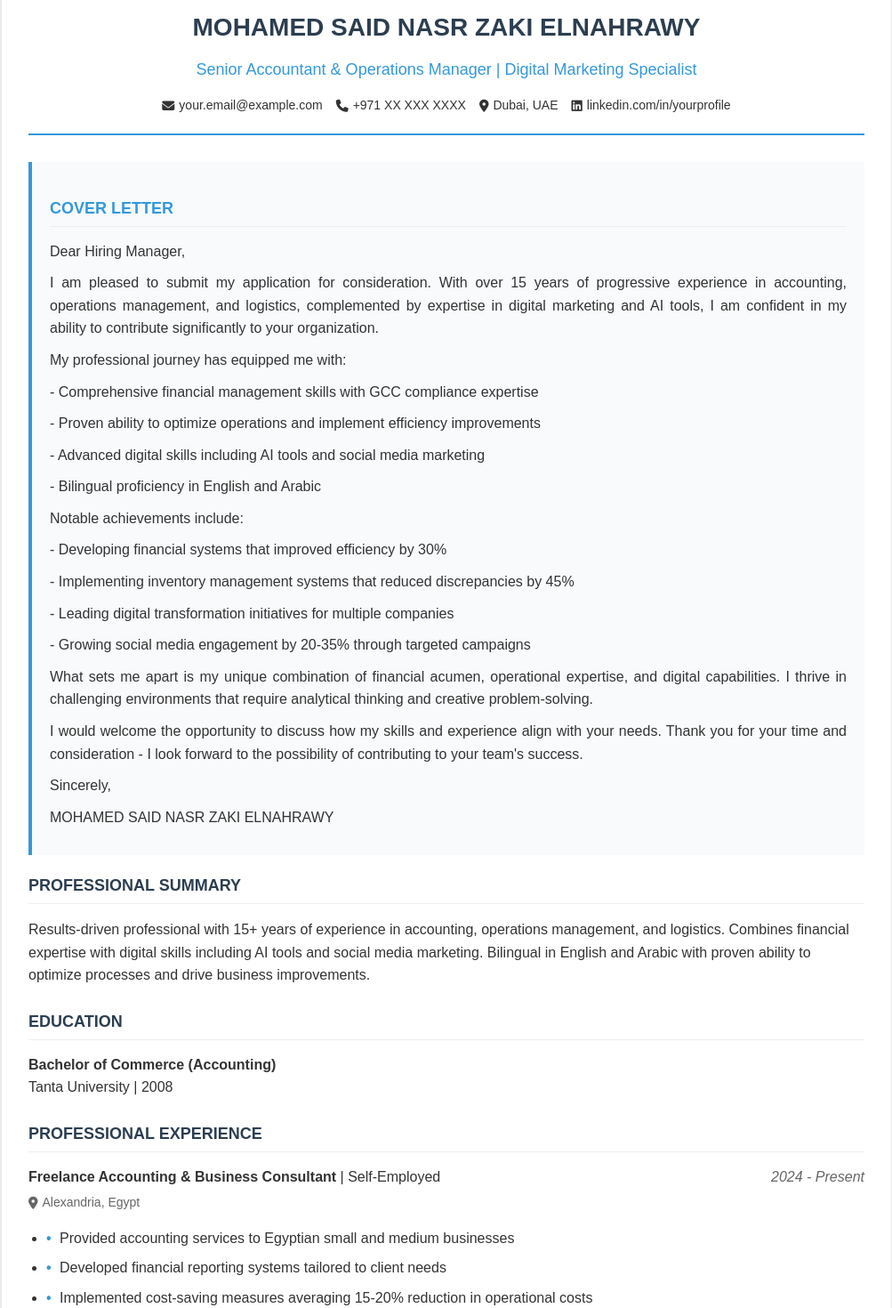
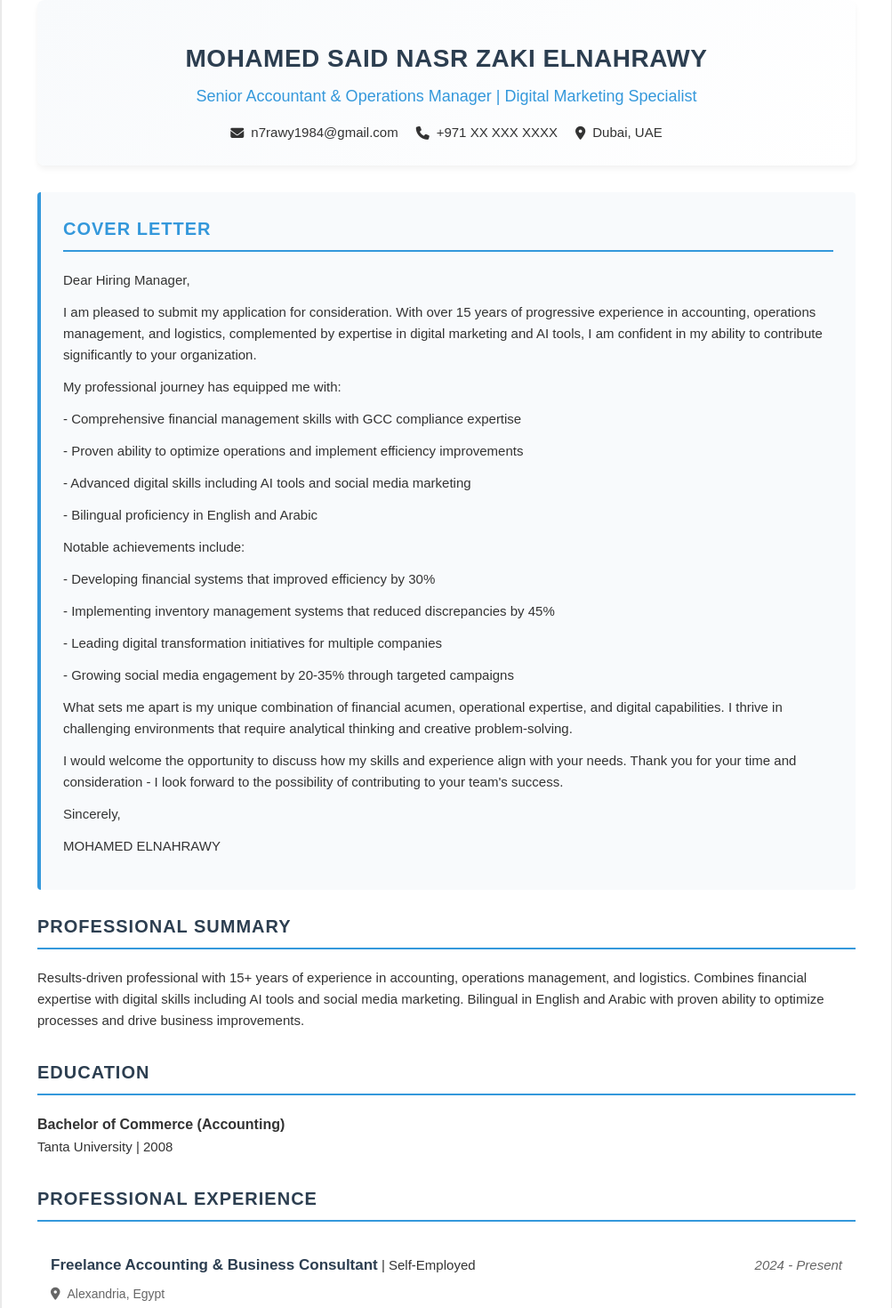
Before and after one commit to n7rawy1984/react-cv, a React (Create React App) app: page / in a window 1280 px wide. Shown: the part 60-1530 px from the top of the page at 89% size, without its empty margins (138-1141 px from the left). Built offline with nearby package versions, Linux system fonts and the light colour scheme.

Commit message:
Improved CV layout

```diff
--- a/src/ResumeEditor.js
+++ b/src/ResumeEditor.js
@@ -25,7 +25,7 @@ const CV = () => {
     I would welcome the opportunity to discuss how my skills and experience align with your needs. Thank you for your time and consideration - I look forward to the possibility of contributing to your team's success.
 
     Sincerely,
-    MOHAMED SAID NASR ZAKI ELNAHRAWY
+    MOHAMED ELNAHRAWY
   `;
 
   const cvData = {
@@ -34,10 +34,9 @@ const CV = () => {
       title:
         "Senior Accountant & Operations Manager | Digital Marketing Specialist",
       contact: {
-        email: "your.email@example.com",
+        email: "n7rawy1984@gmail.com",
         phone: "+971 XX XXX XXXX",
         location: "Dubai, UAE",
-        linkedin: "linkedin.com/in/yourprofile",
       },
     },
     summary:
@@ -192,10 +191,6 @@ const CV = () => {
               <i className="fas fa-map-marker-alt"></i>{" "}
               {cvData.personalInfo.contact.location}
             </span>
-            <span>
-              <i className="fab fa-linkedin"></i>{" "}
-              {cvData.personalInfo.contact.linkedin}
-            </span>
           </div>
         </header>
 
--- a/src/style.css
+++ b/src/style.css
@@ -1,3 +1,10 @@
+:root {
+  --primary-color: #3498db;
+  --secondary-color: #2c3e50;
+  --accent-color: #e74c3c;
+  --light-bg: #f8fafc;
+}
+
 /* Base Styles */
 body {
   font-family: "Arial", sans-serif;
@@ -6,6 +13,7 @@ body {
   background-color: #f5f5f5;
   margin: 0;
   padding: 20px;
+  font-size: 15px;
 }
 
 .app-container {
@@ -15,29 +23,34 @@ body {
 
 .cv-container {
   background-color: white;
-  box-shadow: 0 0 10px rgba(0, 0, 0, 0.1);
-  padding: 30px;
+  box-shadow: 0 0 15px rgba(0, 0, 0, 0.1);
+  padding: 40px;
   margin-bottom: 30px;
+  border-radius: 8px;
 }
 
 /* Header Styles */
 .cv-header {
   text-align: center;
   margin-bottom: 30px;
-  border-bottom: 2px solid #3498db;
-  padding-bottom: 20px;
+  padding: 25px;
+  background: linear-gradient(135deg, var(--light-bg) 0%, #ffffff 100%);
+  border-radius: 8px;
+  box-shadow: 0 4px 6px rgba(0, 0, 0, 0.05);
 }
 
 .cv-header h1 {
-  color: #2c3e50;
+  color: var(--secondary-color);
   margin-bottom: 5px;
   font-size: 28px;
+  font-weight: 700;
+  letter-spacing: 0.5px;
 }
 
 .cv-header h2 {
-  color: #3498db;
+  color: var(--primary-color);
   font-size: 18px;
-  font-weight: normal;
+  font-weight: 500;
   margin-top: 0;
   margin-bottom: 15px;
 }
@@ -46,44 +59,50 @@ body {
   display: flex;
   justify-content: center;
   flex-wrap: wrap;
-  gap: 15px;
-  font-size: 14px;
+  gap: 20px;
+  font-size: 15px;
 }
 
 .contact-info span {
   display: flex;
   align-items: center;
-  gap: 5px;
+  gap: 8px;
 }
 
 /* Section Styles */
 .cv-section {
-  margin-bottom: 25px;
+  margin-bottom: 30px;
+  page-break-inside: avoid;
 }
 
 .cv-section h3 {
-  color: #2c3e50;
-  border-bottom: 1px solid #eee;
-  padding-bottom: 5px;
-  margin-bottom: 15px;
-  font-size: 18px;
+  color: var(--secondary-color);
+  border-bottom: 2px solid var(--primary-color);
+  padding-bottom: 8px;
+  margin-bottom: 20px;
+  font-size: 20px;
+  font-weight: 600;
+  text-transform: uppercase;
+  letter-spacing: 1px;
 }
 
 /* Cover Letter Styles */
 .cover-letter {
-  background-color: #f9f9f9;
-  padding: 15px;
-  border-left: 4px solid #3498db;
-  margin-bottom: 25px;
+  background-color: var(--light-bg);
+  padding: 25px;
+  border-left: 4px solid var(--primary-color);
+  margin: 25px 0;
+  border-radius: 4px;
 }
 
 .cover-letter h3 {
-  color: #3498db;
+  color: var(--primary-color);
+  margin-top: 0;
 }
 
 .cover-letter-content p {
-  margin: 10px 0;
-  text-align: justify;
+  margin: 12px 0;
+  text-align: left;
 }
 
 /* Education Styles */
@@ -91,51 +110,82 @@ body {
   margin-bottom: 15px;
 }
 
+.education-item strong {
+  font-size: 16px;
+}
+
 /* Experience Styles */
 .experience-item {
-  margin-bottom: 20px;
+  margin-bottom: 25px;
+  padding: 15px;
+  border-radius: 4px;
+  transition: background-color 0.3s ease;
+}
+
+.experience-item:hover {
+  background-color: var(--light-bg);
 }
 
 .experience-header {
   display: flex;
   justify-content: space-between;
-  margin-bottom: 5px;
+  margin-bottom: 8px;
+  align-items: baseline;
+  flex-wrap: wrap;
+}
+
+.experience-header strong {
+  font-size: 17px;
+  color: var(--secondary-color);
 }
 
 .experience-period {
   color: #666;
   font-style: italic;
+  font-size: 15px;
 }
 
 .experience-location {
   color: #666;
   font-size: 14px;
-  margin-bottom: 10px;
+  margin-bottom: 12px;
   display: flex;
   align-items: center;
-  gap: 5px;
+  gap: 8px;
 }
 
 /* Lists Styles */
 .achievements-list {
+  padding-left: 5px;
+  list-style: none;
+}
+
+.achievements-list li {
+  margin-bottom: 10px;
+  line-height: 1.5;
+  position: relative;
   padding-left: 20px;
 }
 
-.achievements-list li {
-  margin-bottom: 8px;
+.achievements-list li::before {
+  content: "▹";
+  position: absolute;
+  left: 0;
+  color: var(--primary-color);
 }
 
 /* Skills Styles */
 .skills-container {
   display: grid;
-  grid-template-columns: repeat(auto-fit, minmax(200px, 1fr));
-  gap: 20px;
+  grid-template-columns: repeat(auto-fit, minmax(220px, 1fr));
+  gap: 25px;
 }
 
 .skills-column h4 {
-  color: #3498db;
-  margin-bottom: 10px;
+  color: var(--primary-color);
+  margin-bottom: 12px;
   font-size: 16px;
+  font-weight: 600;
 }
 
 .skills-column ul {
@@ -146,32 +196,48 @@ body {
 .skills-column li {
   margin-bottom: 8px;
   position: relative;
-  padding-left: 15px;
+  padding-left: 20px;
 }
 
 .skills-column li:before {
   content: "•";
-  color: #3498db;
+  color: var(--primary-color);
   position: absolute;
-  left: 0;
+  left: 5px;
+  font-weight: bold;
+  font-size: 18px;
 }
 
 /* Languages Styles */
 .languages-list {
   display: flex;
-  gap: 20px;
+  gap: 30px;
+}
+
+.languages-list div {
+  display: flex;
+  flex-direction: column;
+}
+
+.languages-list strong {
+  color: var(--secondary-color);
 }
 
 /* Responsive Styles */
 @media (max-width: 768px) {
+  .cv-container {
+    padding: 25px;
+  }
+
   .contact-info {
     flex-direction: column;
     align-items: center;
-    gap: 8px;
+    gap: 10px;
   }
 
   .experience-header {
     flex-direction: column;
+    gap: 5px;
   }
 
   .experience-period {
@@ -184,47 +250,41 @@ body {
 
   .languages-list {
     flex-direction: column;
-    gap: 8px;
+    gap: 10px;
   }
 }
-/* تحسين العناوين */
-.cv-header h1 {
-  color: #2c3e50;
-  font-size: 28px;
-  margin-bottom: 10px;
-  font-weight: 700;
-}
 
-/* تنسيق خطاب التغطية */
-.cover-letter {
-  background-color: #f8fafc;
-  padding: 20px;
-  border-left: 4px solid #3498db;
-  margin: 20px 0;
-}
-
-/* تحسين النقاط */
-.achievements-list li {
-  position: relative;
-  padding-left: 15px;
-  margin-bottom: 8px;
-}
-
-.achievements-list li::before {
-  content: "•";
-  color: #3498db;
-  position: absolute;
-  left: 0;
-  font-weight: bold;
-}
-
-/* تأثيرات عند الطباعة */
+/* Print Styles */
 @media print {
   body {
-    zoom: 90%; /* تصغير الصفحة قليلاً لتناسب الورقة */
+    font-size: 12pt;
+    line-height: 1.4;
+    background: none;
+    padding: 0;
+    zoom: 95%;
   }
+
+  .app-container {
+    max-width: 100%;
+    margin: 0;
+  }
+
   .cv-container {
     box-shadow: none;
-    padding: 0;
+    padding: 20px;
+    margin: 0;
+  }
+
+  .cv-section {
+    page-break-inside: avoid;
+  }
+
+  a {
+    text-decoration: none;
+    color: #000;
+  }
+
+  .contact-info span {
+    margin-bottom: 5px;
   }
 }
```
